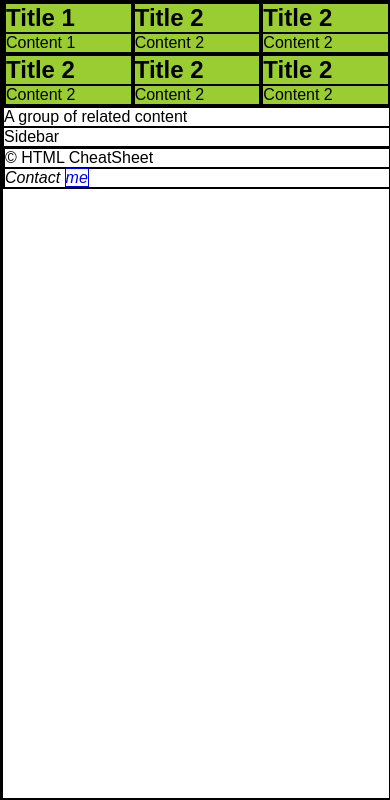
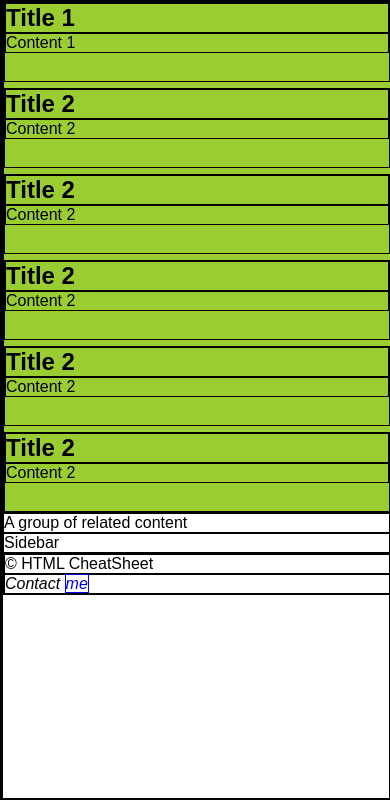
Before and after one commit to ojukashka/FE21-CSS3-DAY4-Oyu-Michael, a plain HTML site: page index.html in a window 390 px wide. Shown: the part 48-848 px from the top of the page. Drawn offline with Linux system fonts and the light colour scheme.

Commit message:
added flex grid to main and applied first media query for 480px screen

```diff
--- a/index.html
+++ b/index.html
@@ -20,27 +20,27 @@
             </nav>
             </header>
             <main role="main">
-            <article class="img1">
+            <article class="image1">
                 <h2>Title 1</h2>
                 <p>Content 1</p>
             </article>
-            <article class="img2">
+            <article class="image2">
                 <h2>Title 2</h2>
                 <p>Content 2</p>
             </article>
-            <article class="img2">
+            <article class="image2">
                 <h2>Title 2</h2>
                 <p>Content 2</p>
             </article>
-            <article class="img2">
+            <article class="image2">
                 <h2>Title 2</h2>
                 <p>Content 2</p>
             </article>
-            <article class="img2">
+            <article class="image2">
                 <h2>Title 2</h2>
                 <p>Content 2</p>
             </article>
-            <article class="img2">
+            <article class="image2">
                 <h2>Title 2</h2>
                 <p>Content 2</p>
             </article>
--- a/stylesheet.css
+++ b/stylesheet.css
@@ -14,7 +14,7 @@ body {
 
 .container {
     display: flex;
-    flex-flow: column wrap;
+    flex-direction: column;
     width: 100vw;
     height: 100vh;
 }
@@ -33,12 +33,17 @@ a {
     text-decoration: none;
 }
 
+@media screen and (max-width: 480px) {
+
     main {
         display: grid;
-    grid-template-columns: 1fr 1fr 1fr;
+        grid-template-columns: repeat(auto-fill, minmax(320px, 1fr));
         background-color: yellowgreen;
+        grid-column-gap: 6px;
+        grid-row-gap:6px;
     }
 
     article {
-    flex: 1 1 50%;
+        min-height: 20vw;
     }
+}
```
Lines whose indentation alone changed are shown as unchanged.
